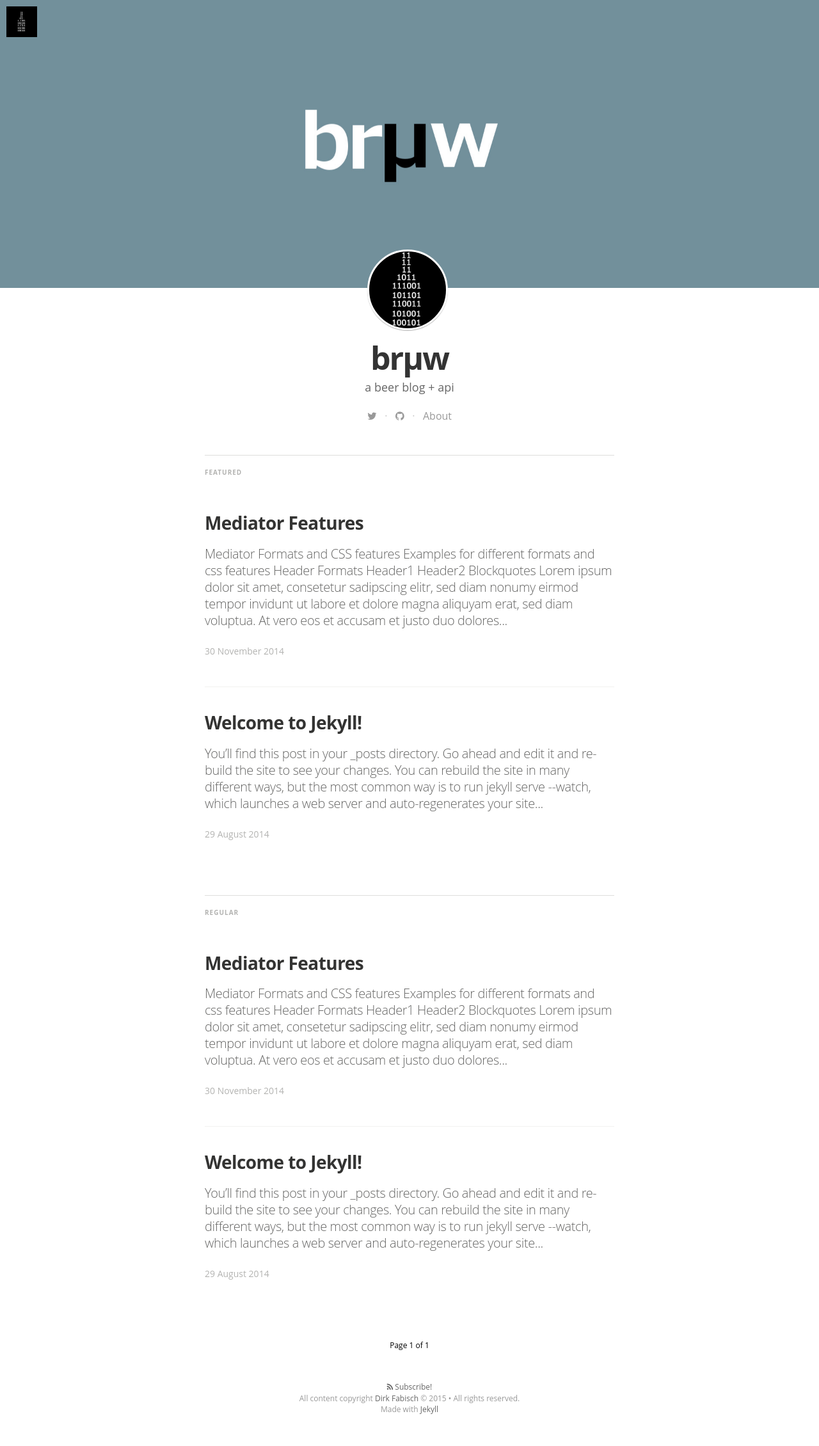
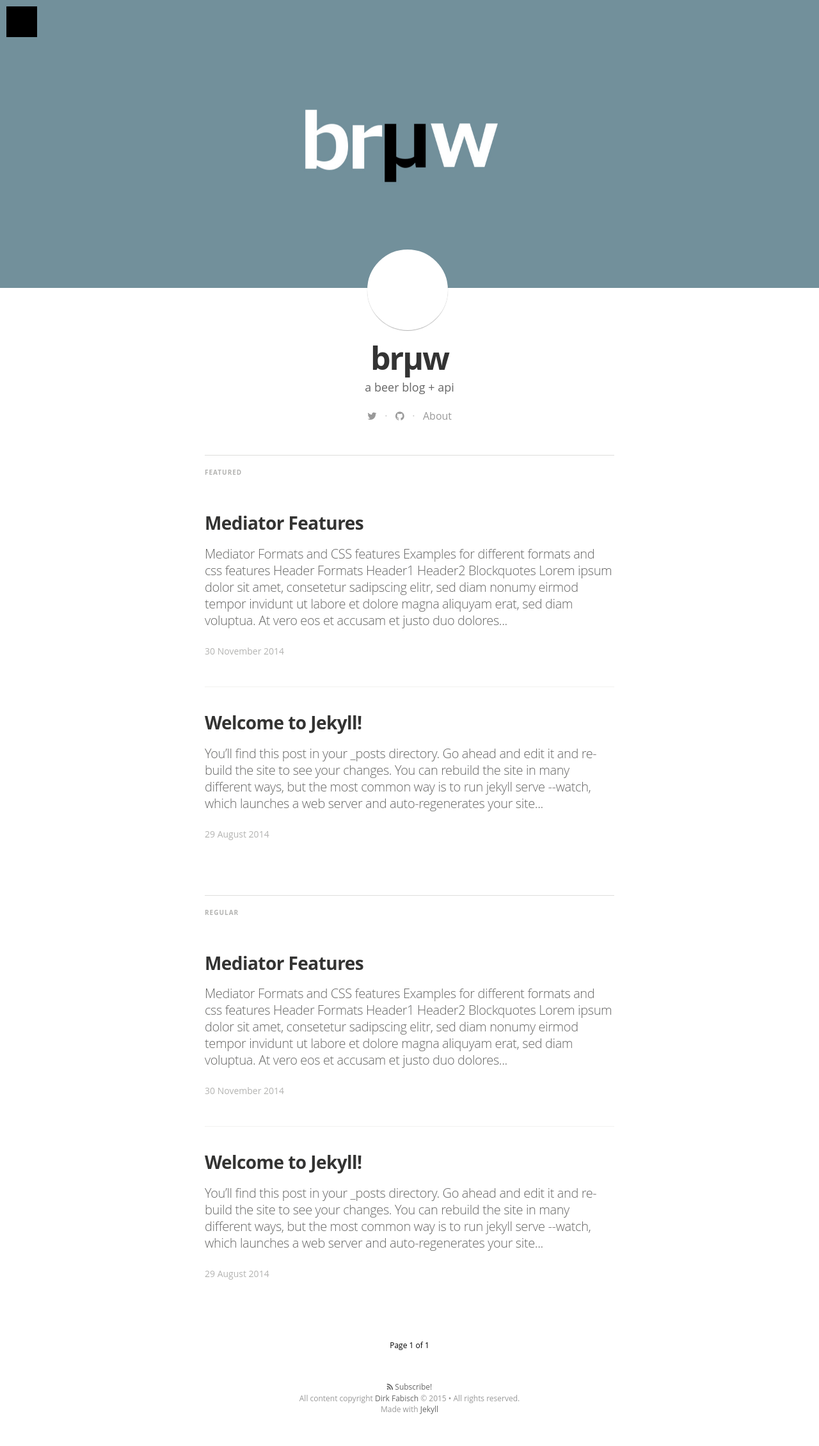
Before and after one commit to 0x139/bruw, a Jekyll site: the page built from index.html, in a window 1280 px wide. Shown: the whole page at 64% size. Built offline with Jekyll 4.4.1, drawn with Linux system fonts in a browser that asks for light colours; nearby versions of some CDN libraries; some web fonts are replaced; Markdown is read by kramdown in place of the engine named in the settings; the list of posts is cut into pages by our own code.

Commit message:
Changed logo url to test

```diff
--- a/_config.yml
+++ b/_config.yml
@@ -11,7 +11,7 @@
 
 email: ryan@0x139.org
 #blog logo
-logo: "/assets/images/bruw_logo.jpg"
+logo: "{{ site.baseurl }}{{ post.url }}/assets/images/bruw_logo.jpg"
 # blog cover
 cover: "/assets/images/bruw-banner-7.jpg"
 
```
